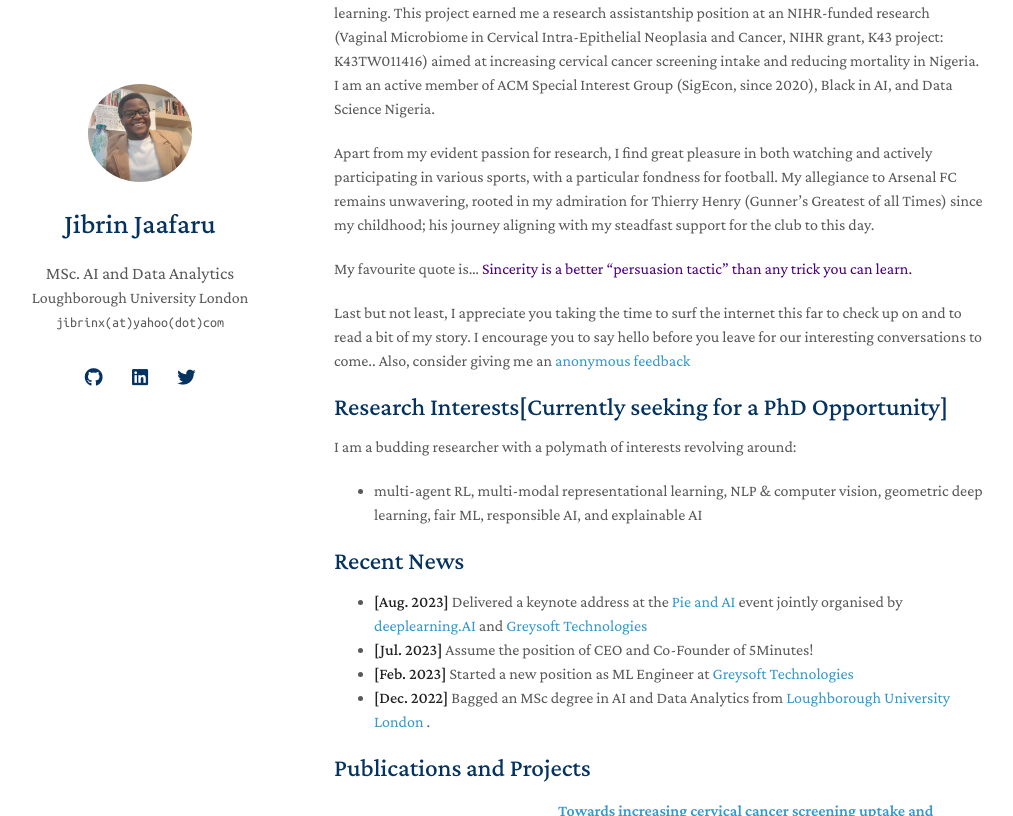
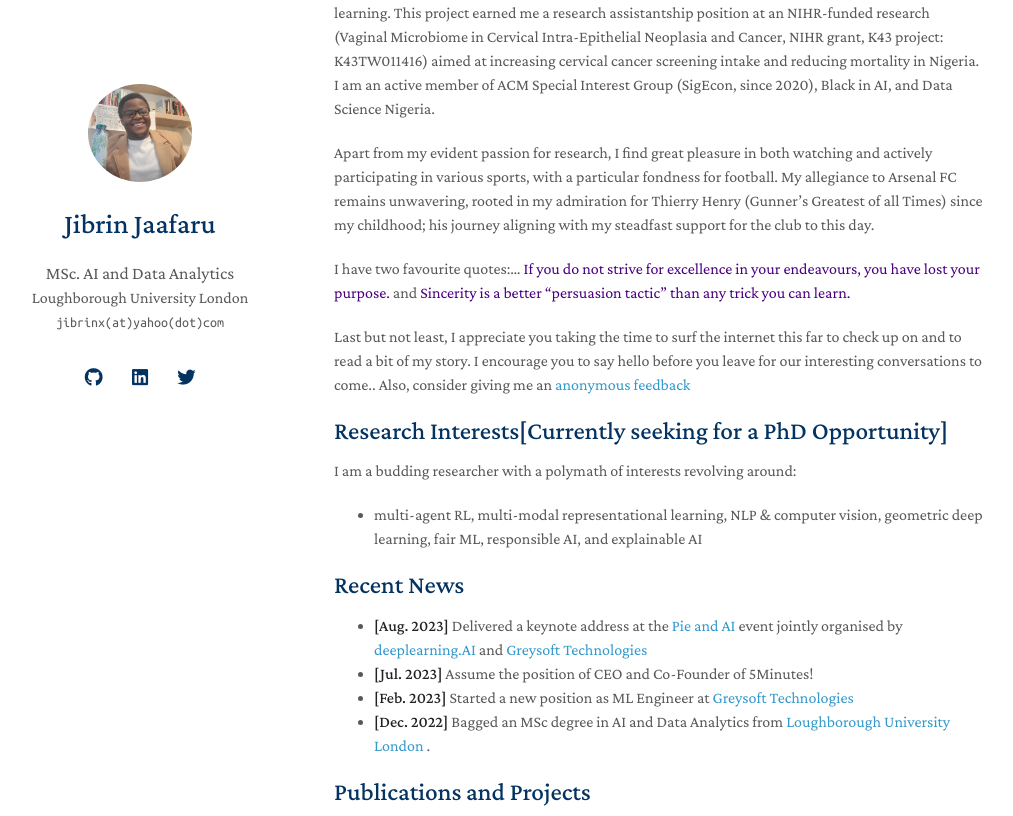
Before and after one commit to jibrinx/jibrinx.github.io, a Jekyll site: the page built from index.md, in a window 1280 px wide and 900 px high, scrolled down 366 px, cut to the strip 0-816 px from the top of the window. Shown: the whole strip, without its empty margins (136-1149 px from the left). Built offline with Jekyll 4.4.1, drawn with Linux system fonts in a browser that asks for light colours; nearby versions of some CDN libraries; a style sheet for code colours, icons or effects is not loaded.

Commit message:
Update index.md

```diff
--- a/index.md
+++ b/index.md
@@ -10,7 +10,7 @@
 
 Apart from my evident passion for research, I find great pleasure in both watching and actively participating in various sports, with a particular fondness for football. My allegiance to Arsenal FC remains unwavering, rooted in my admiration for Thierry Henry (Gunner's Greatest of all Times) since my childhood; his journey aligning with my steadfast support for the club to this day.
 
-My favourite quote is... <span style="color:indigo;">Sincerity is a better "persuasion tactic" than any trick you can learn. </span>
+I have two favourite quotes:...<span style="color:indigo;"> If you do not strive for excellence in your endeavours, you have lost your purpose. </span> and <span style="color:indigo;">Sincerity is a better "persuasion tactic" than any trick you can learn. </span>
 
 Last but not least, I appreciate you taking the time to surf the internet this far to check up on and to read a bit of my story. I encourage you to say hello before you leave for our interesting conversations to come.. Also, consider giving me an  <a href="https://ngl.link/jibrinx">anonymous feedback</a>
 
```
